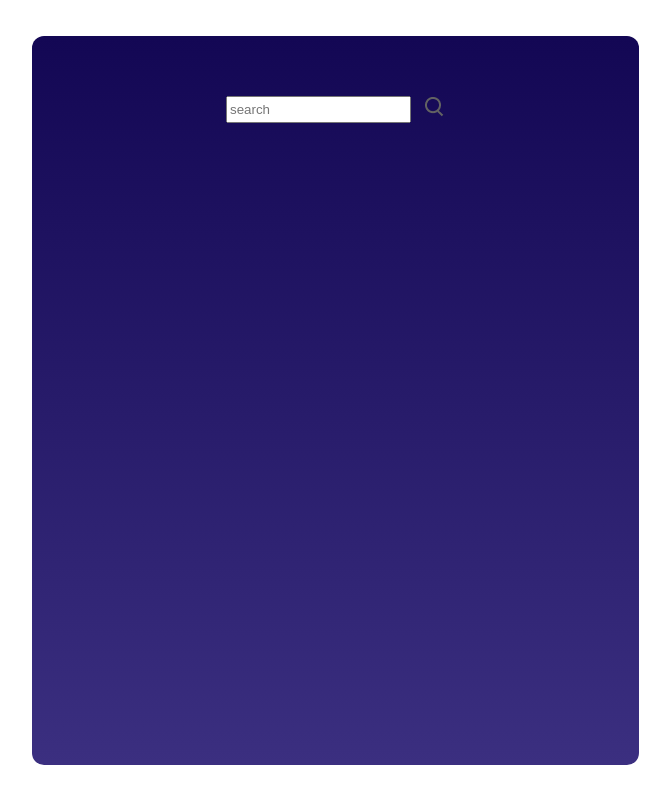
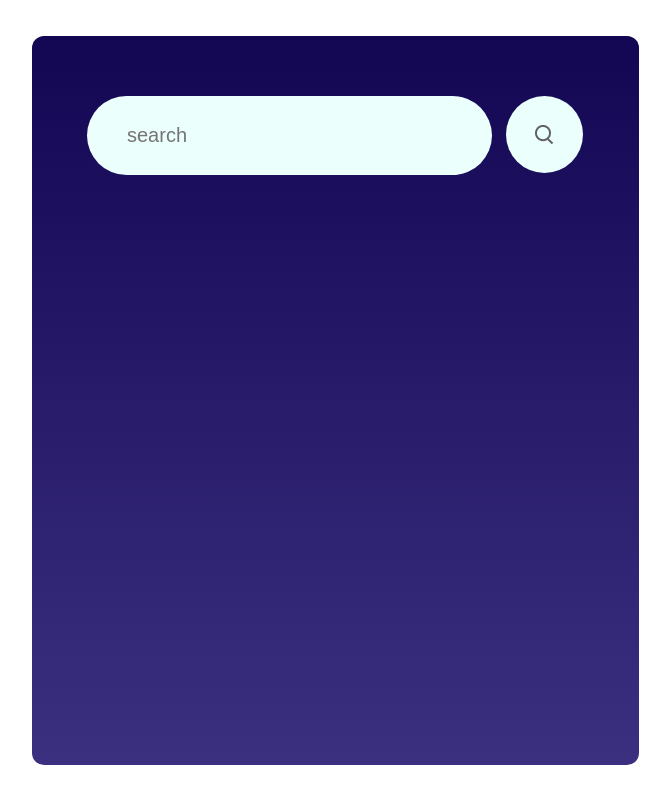
Before and after one commit to A-S-Vignesh-Raja/weather-app, a React (Vite) app: page / in a window 1280 px wide. Shown: the whole page, without its empty margins (305-975 px from the left). Built offline with nearby package versions, Linux system fonts and the light colour scheme.

Commit message:
styled the search bar and icon

```diff
--- a/src/Components/WeatherApp/weatherappstyle.css
+++ b/src/Components/WeatherApp/weatherappstyle.css
@@ -13,3 +13,28 @@
     gap: 14px;
     padding-top: 60px;
 }
+
+.top-bar input{
+    display: flex;
+    width: 363px;
+    height: 77px;
+    background: #ebfffc;
+    border: none;
+    outline: none;
+    border-radius: 40px;
+    padding-left: 40px;
+    color: #626262;
+    font-size: 20px;
+    font-weight: 400;
+}
+
+.search-icon{
+    display: flex;
+    align-items: center;
+    justify-content: center;
+    width: 77px;
+    height: 77px;
+    border-radius: 50%;
+    background-color: #ebfffc;
+    cursor: pointer;
+}
```
